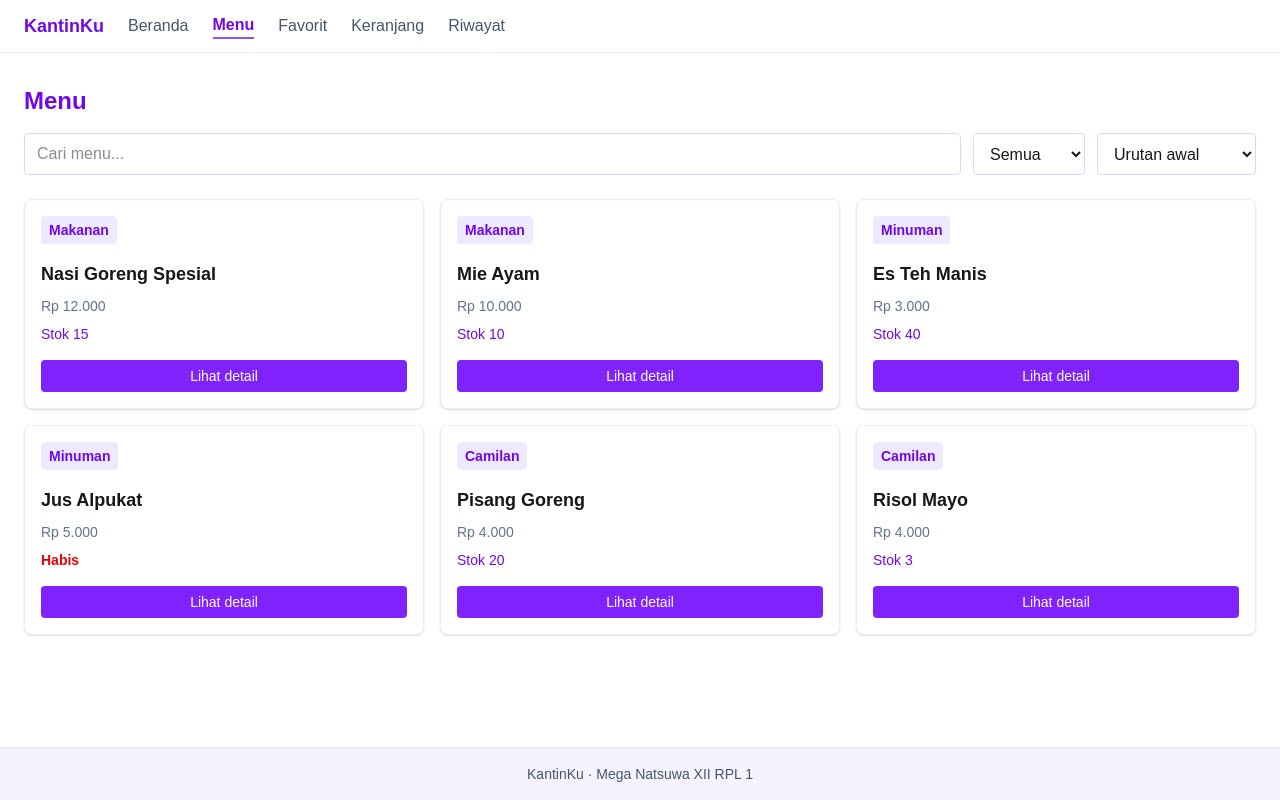
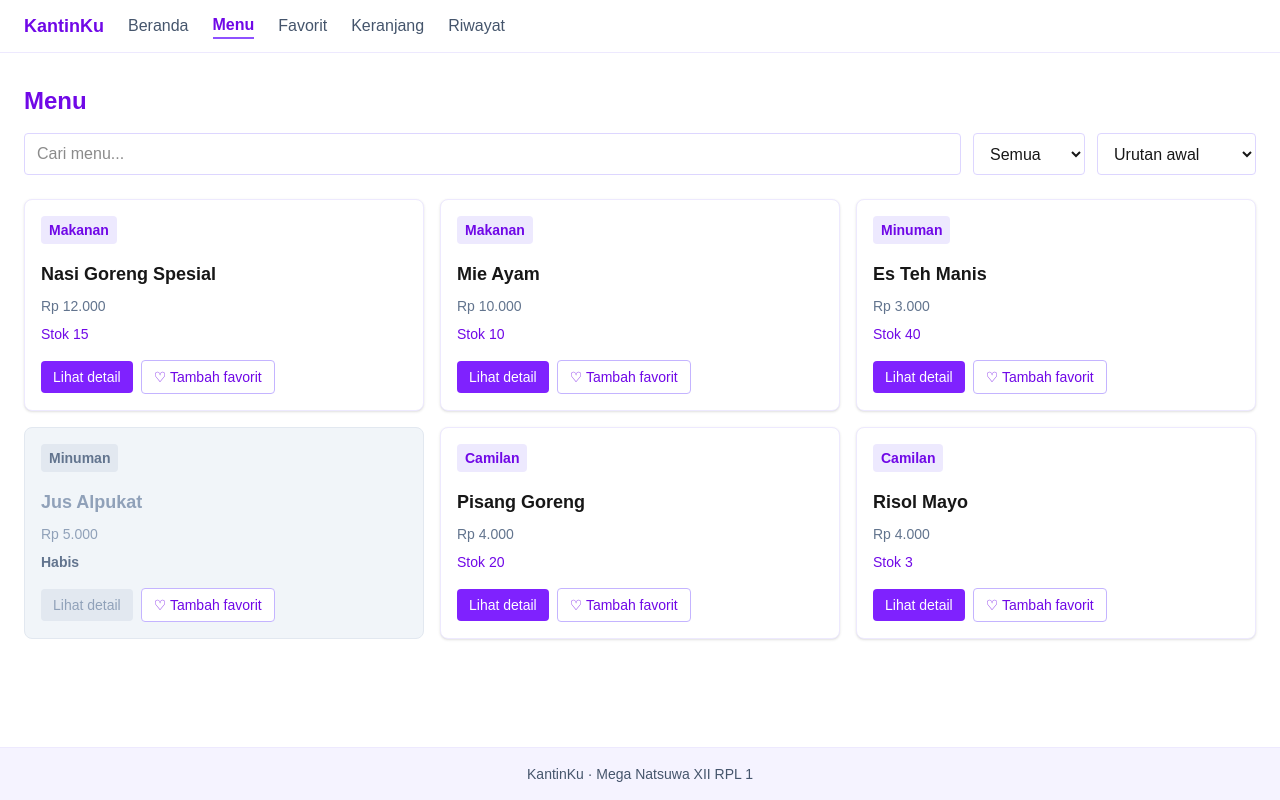
Before and after one commit to natsuwarplsatu-bot/KantinKu, a Next.js app: page /menu in a window 1280 px wide. Built offline with nearby package versions, Linux system fonts and the light colour scheme.

Commit message:
Bonus Hapus riwayat, menu habis, tombol favorit katalog

```diff
--- a/app/riwayat/page.tsx
+++ b/app/riwayat/page.tsx
@@ -1,11 +1,12 @@
 "use client";
 
-import { useMemo } from "react";
+import { useMemo, useState } from "react";
 import { rupiah } from "@/data/menu";
-import { useRiwayat } from "@/data/riwayat";
+import { simpanRiwayat, useRiwayat } from "@/data/riwayat";
 
 export default function Riwayat() {
   const riwayat = useRiwayat();
+  const [konfirmasi, setKonfirmasi] = useState(false);
 
   const daftar = useMemo(
     () => (riwayat ? [...riwayat].sort((a, b) => b.id - a.id) : []),
@@ -16,6 +17,11 @@ export default function Riwayat() {
 
   const totalBelanja = daftar.reduce((jml, p) => jml + p.total, 0);
 
+  function hapusSemua() {
+    simpanRiwayat([]);
+    setKonfirmasi(false);
+  }
+
   return (
     <div>
       <h1 className="mb-4 text-2xl font-bold text-violet-700">Riwayat</h1>
@@ -24,9 +30,41 @@ export default function Riwayat() {
         <p className="text-slate-500">Belum ada pesanan.</p>
       ) : (
         <>
-          <p className="mb-4 rounded-lg border border-violet-100 bg-white p-3 font-medium">
-            {daftar.length} pesanan, total belanja {rupiah(totalBelanja)}
-          </p>
+          <div className="mb-4 flex flex-wrap items-center justify-between gap-3 rounded-lg border border-violet-100 bg-white p-3">
+            <p className="font-medium">
+              {daftar.length} pesanan, total belanja {rupiah(totalBelanja)}
+            </p>
+
+            {konfirmasi ? (
+              <div className="flex items-center gap-2">
+                <span className="text-sm font-semibold text-red-600">
+                  Yakin hapus semua riwayat?
+                </span>
+                <button
+                  type="button"
+                  onClick={hapusSemua}
+                  className="rounded bg-red-500 px-3 py-1 text-sm text-white hover:bg-red-600"
+                >
+                  Ya, hapus
+                </button>
+                <button
+                  type="button"
+                  onClick={() => setKonfirmasi(false)}
+                  className="rounded border border-slate-300 px-3 py-1 text-sm hover:bg-slate-100"
+                >
+                  Batal
+                </button>
+              </div>
+            ) : (
+              <button
+                type="button"
+                onClick={() => setKonfirmasi(true)}
+                className="rounded border border-red-300 px-3 py-1 text-sm text-red-600 hover:bg-red-50"
+              >
+                Hapus riwayat
+              </button>
+            )}
+          </div>
 
           <ul className="space-y-4">
             {daftar.map((p) => (
--- a/components/KartuMenu.tsx
+++ b/components/KartuMenu.tsx
@@ -1,29 +1,60 @@
 import Link from "next/link";
 import { rupiah, type Menu } from "@/data/menu";
+import TombolFavorit from "@/components/TombolFavorit";
 
 export default function KartuMenu({ menu }: { menu: Menu }) {
+  const habis = menu.stok === 0;
+
   return (
-    <div className="flex flex-col gap-2 rounded-lg border border-violet-100 bg-white p-4 shadow-sm transition hover:scale-[1.01] hover:shadow-md">
-      <span className="w-fit rounded bg-violet-100 px-2 py-1 text-sm font-semibold text-violet-700">
+    <div
+      className={
+        habis
+          ? "flex flex-col gap-2 rounded-lg border border-slate-200 bg-slate-100 p-4 text-slate-400"
+          : "flex flex-col gap-2 rounded-lg border border-violet-100 bg-white p-4 shadow-sm transition hover:scale-[1.01] hover:shadow-md"
+      }
+    >
+      <span
+        className={
+          habis
+            ? "w-fit rounded bg-slate-200 px-2 py-1 text-sm font-semibold text-slate-500"
+            : "w-fit rounded bg-violet-100 px-2 py-1 text-sm font-semibold text-violet-700"
+        }
+      >
         {menu.kategori}
       </span>
       <h3 className="mt-2 text-lg font-semibold">{menu.nama}</h3>
-      <p className="text-sm text-slate-500">{rupiah(menu.harga)}</p>
+      <p className={habis ? "text-sm" : "text-sm text-slate-500"}>
+        {rupiah(menu.harga)}
+      </p>
       <p
         className={
-          menu.stok === 0
-            ? "text-sm font-semibold text-red-600"
+          habis
+            ? "text-sm font-semibold text-slate-500"
             : "text-sm text-violet-700"
         }
       >
-        {menu.stok === 0 ? "Habis" : `Stok ${menu.stok}`}
+        {habis ? "Habis" : `Stok ${menu.stok}`}
       </p>
-      <Link
-        href={`/menu/${menu.id}`}
-        className="mt-2 inline-block rounded bg-violet-600 px-3 py-1.5 text-center text-sm text-white hover:bg-violet-700"
-      >
-        Lihat detail
-      </Link>
+
+      <div className="mt-2 flex flex-wrap items-center gap-2">
+        {habis ? (
+          <button
+            type="button"
+            disabled
+            className="cursor-not-allowed rounded bg-slate-200 px-3 py-1.5 text-sm text-slate-400"
+          >
+            Lihat detail
+          </button>
+        ) : (
+          <Link
+            href={`/menu/${menu.id}`}
+            className="rounded bg-violet-600 px-3 py-1.5 text-center text-sm text-white hover:bg-violet-700"
+          >
+            Lihat detail
+          </Link>
+        )}
+        <TombolFavorit id={menu.id} kecil />
+      </div>
     </div>
   );
 }
--- a/components/TombolFavorit.tsx
+++ b/components/TombolFavorit.tsx
@@ -2,9 +2,16 @@
 
 import { ambilFavorit, simpanFavorit, useFavorit } from "@/data/favorit";
 
-export default function TombolFavorit({ id }: { id: number }) {
+export default function TombolFavorit({
+  id,
+  kecil = false,
+}: {
+  id: number;
+  kecil?: boolean;
+}) {
   const daftar = useFavorit();
   const favorit = daftar?.includes(id) ?? false;
+  const ukuran = kecil ? "px-3 py-1.5 text-sm" : "px-4 py-2";
 
   function ubah() {
     const sekarang = ambilFavorit();
@@ -20,8 +27,8 @@ export default function TombolFavorit({ id }: { id: number }) {
       onClick={ubah}
       className={
         favorit
-          ? "w-fit rounded border border-violet-600 bg-violet-600 px-4 py-2 text-white hover:bg-violet-700"
-          : "w-fit rounded border border-violet-300 px-4 py-2 text-violet-700 hover:bg-violet-100"
+          ? `w-fit rounded border border-violet-600 bg-violet-600 text-white hover:bg-violet-700 ${ukuran}`
+          : `w-fit rounded border border-violet-300 bg-white text-violet-700 hover:bg-violet-100 ${ukuran}`
       }
     >
       {favorit ? "♥ Favorit" : "♡ Tambah favorit"}
```
